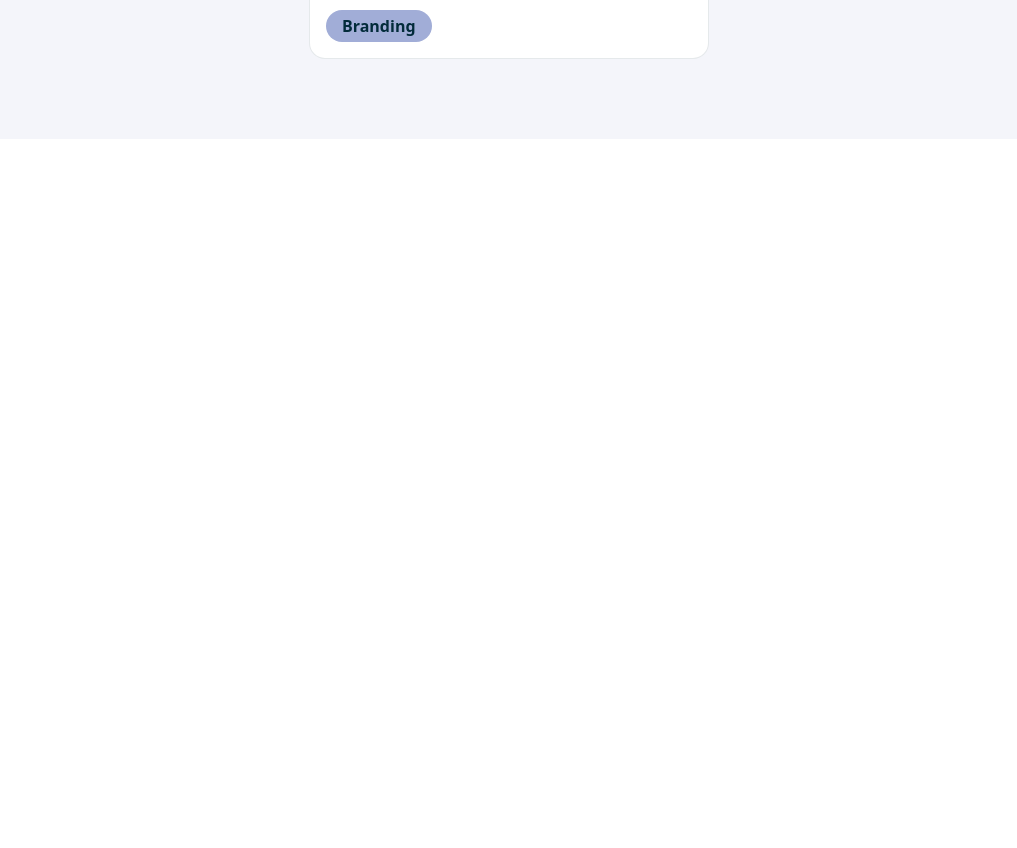
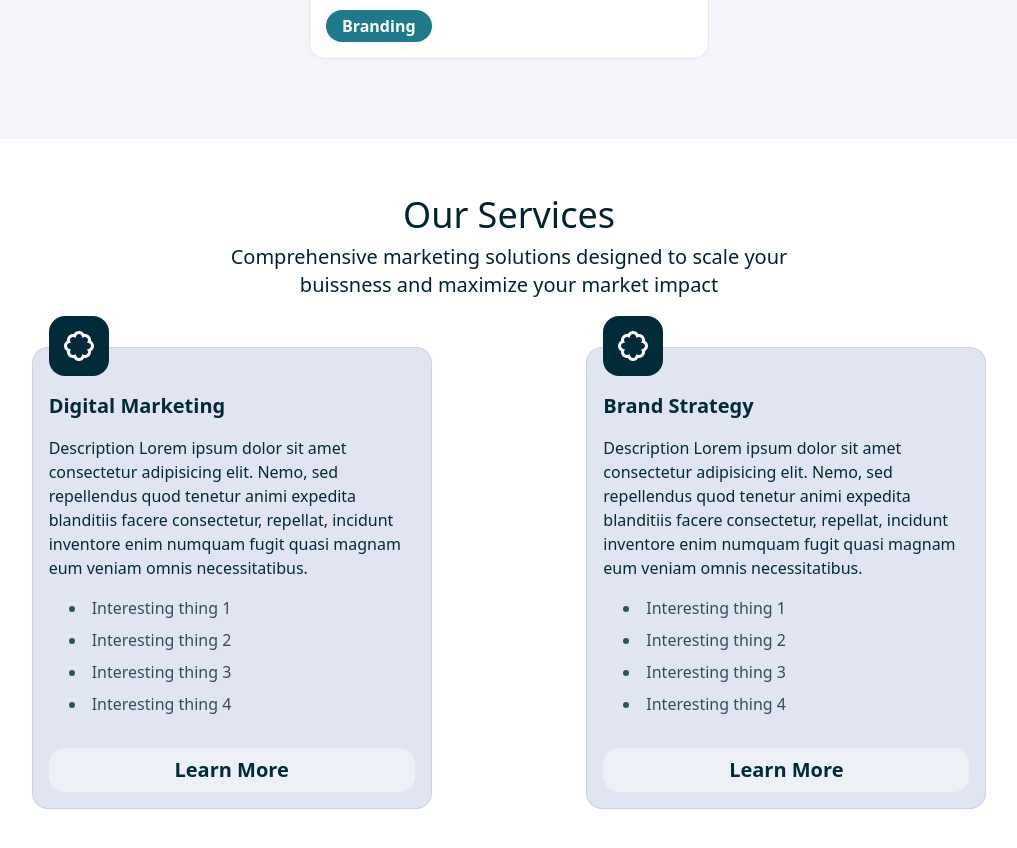
Before and after one commit to SergioEderCervantes/Sinergia-project, a React (Vite) app: page / in a window 1280 px wide. Shown: the part 2100-2948 px from the top of the page, without its empty margins (131-1148 px from the left). Before the commit the page ends 2239 px from the top, so only its background shows below. Built offline with nearby package versions, Linux system fonts and the light colour scheme.

Commit message:
Services

```diff
--- a/src/components/projects/card.jsx
+++ b/src/components/projects/card.jsx
@@ -1,14 +1,16 @@
 export default function Card({ title, image, description, label }) {
   return (
-    <div className="border-gunmetal/10 text-gunmetal my-8 h-110 md:h-100 w-full sm:w-3/4 md:w-2/4 lg:w-1/4 md:min-w-100 mx-10 rounded-2xl border bg-white">
+    <div className="border-gunmetal/10 text-gunmetal mx-10 my-8 h-110 w-full rounded-2xl border bg-white sm:w-3/4 md:h-100 md:w-2/4 md:min-w-100 lg:w-1/4">
       <div className="img-container grid h-1/2 place-items-center rounded-t-2xl bg-gray-600">
         {/* <img src="{image}" alt="Img" /> */}
         <span className="text-xl text-white">Image placeholder</span>
       </div>
-      <div className="info p-4 flex flex-col justify-between h-1/2">
+      <div className="info flex h-1/2 flex-col justify-between p-4">
         <h4 className="text-xl font-semibold">{title}</h4>
         <p className="text-sm">{description}</p>
-        <span className="px-4 py-1 bg-lavender-web-600 w-fit rounded-full font-semibold">{label}</span>
+        <span className="bg-teal-500 w-fit rounded-full px-4 py-1 font-semibold text-white">
+          {label}
+        </span>
       </div>
     </div>
   );
--- /dev/null
+++ b/src/components/services/card.jsx
@@ -0,0 +1,27 @@
+import Button from "../button";
+
+export default function Card({ icon: Icon, title }) {
+return (
+    <div className="border-gunmetal/10 text-gunmetal bg-lavender-web mx-10 my-12 w-full rounded-2xl border p-4 sm:w-3/4 md:w-2/4 md:min-w-100 lg:w-1/4">
+        <div className="icon-container bg-gunmetal -mt-12 mb-4 aspect-square w-15 rounded-2xl grid place-items-center">
+            <Icon className="text-white text-4xl" />
+        </div>
+        <h4 className="text-xl font-semibold my-4">{title}</h4>
+        <p className="my-4">
+            Description Lorem ipsum dolor sit amet consectetur adipisicing elit.
+            Nemo, sed repellendus quod tenetur animi expedita blanditiis facere
+            consectetur, repellat, incidunt inventore enim numquam fugit quasi
+            magnam eum veniam omnis necessitatibus.
+        </p>
+        <ul className="my-4 space-y-2 list-disc list-inside pl-2 text-gunmetal/80">
+            <li className="px-3 hover:bg-lavender-web-300 transition-colors">Interesting thing 1</li>
+            <li className="px-3 hover:bg-lavender-web-300 transition-colors">Interesting thing 2</li>
+            <li className="px-3 hover:bg-lavender-web-300 transition-colors">Interesting thing 3</li>
+            <li className="px-3 hover:bg-lavender-web-300 transition-colors">Interesting thing 4</li>
+        </ul>
+        <button className="bg-lavender-web-300 mt-4 hover:bg-lavender-web-700 transition-colors w-full rounded-2xl px-8 py-2 text-xl font-semibold">
+            Learn More
+        </button>
+    </div>
+);
+}
--- /dev/null
+++ b/src/components/services/services.jsx
@@ -0,0 +1,16 @@
+import Card from "./card";
+import { BiBadge } from "react-icons/bi";
+export default function Services(props) {
+  return (
+    <section className=" flex flex-col items-center py-5 xl:p-12">
+      <h2 className="text-gunmetal-600 my-2 text-4xl">Our Services</h2>
+      <span className="text-gunmetal-600 w-full text-center text-xl md:w-1/2">
+        Comprehensive marketing solutions designed to scale your buissness and maximize your market impact
+      </span>
+      <div className="flex w-full justify-evenly flex-wrap">
+        <Card icon={BiBadge} title={"Digital Marketing"} />
+        <Card icon={BiBadge} title={"Brand Strategy"}/>
+      </div>
+    </section>
+  );
+}
--- a/src/pages/mainPage.jsx
+++ b/src/pages/mainPage.jsx
@@ -4,6 +4,9 @@ import Hero from "../components/hero/hero";
 import MobileNavBar from "../components/mobileNavBar";
 import AboutUs from "../components/about-us/about-us";
 import Projects from "../components/projects/projects";
+import Services from "../components/services/services";
+
+
 export default function MainPage() {
   const [isMenuExpanded, setIsMenuExpanded] = useState(false);
 
@@ -18,6 +21,7 @@ export default function MainPage() {
       <Hero />
       <AboutUs/>
       <Projects/>
+      <Services/>
     </>
   );
 }
```
